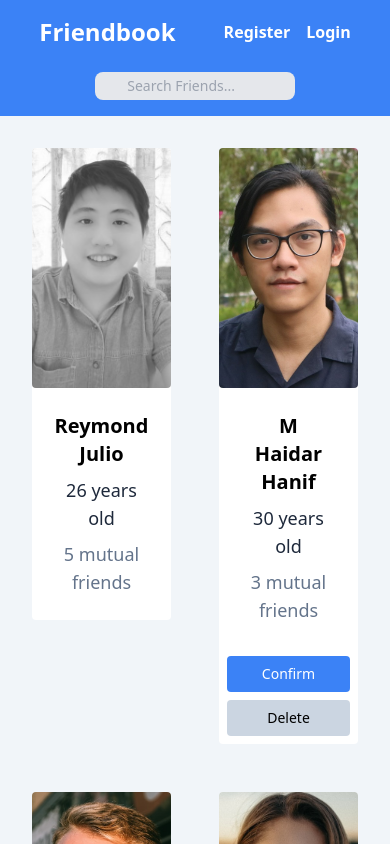
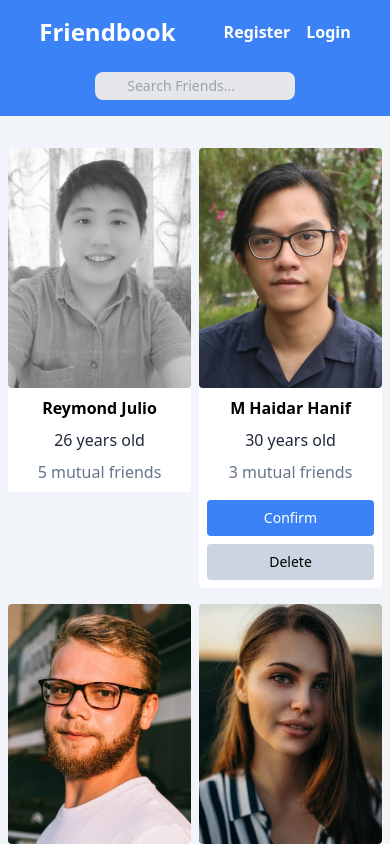
Before and after one commit to reymondjulio/friendbook-react, a React (Vite) app: page / in a window 390 px wide. Shown: the top 844 px of the page. Built offline with nearby package versions, Linux system fonts and the light colour scheme.

Commit message:
fix the username layout on the mobile screen

```diff
--- a/src/App.jsx
+++ b/src/App.jsx
@@ -31,10 +31,10 @@ export default function App() {
       <Header />
 
       {/* Card Container */}
-      <ul className="container mx-auto w-full p-8 grid grid-cols-2 md:grid-cols-3 xl:grid-cols-4 justify-center items-center gap-12">
+      <ul className="container mx-auto w-full py-8 px-2 grid grid-cols-2 md:grid-cols-3 xl:grid-cols-4 justify-center items-center gap-x-2 lg:gap-x-0 gap-y-4">
         {friends.map((friend) => {
           return (
-            <li key={friend.id} className="self-start">
+            <li key={friend.id} className="self-start justify-self-center">
               <FriendCard friend={friend} confirmFriend={confirmFriend} deleteFriend={deleteFriend} />
             </li>
           );
--- a/src/components/friend-card.jsx
+++ b/src/components/friend-card.jsx
@@ -1,27 +1,18 @@
 import { Link } from "react-router-dom";
 import { PropTypes } from "prop-types";
-
 import { Button } from "./button";
 
 export function FriendCard({ friend, confirmFriend, deleteFriend }) {
   return (
     <div className="max-w-fit h-fit rounded bg-white transition ease-in-out delay-150">
       <Link to={`/${friend.username}`} className="block hover:opacity-80">
-        <img
-          className="w-60 h-60 rounded object-cover  overflow-hidden"
-          src={friend.avatarURL}
-          alt={friend.name}
-        />
+        <img className="w-60 h-60 rounded object-cover  overflow-hidden" src={friend.avatarURL} alt={friend.name} />
       </Link>
 
-      <div className="flex flex-col justify-center items-center p-6 space-y-2">
-        <h3 className="text-center text-xl font-semibold">{friend.name}</h3>
-        <p className="text-center text-lg text-slate-800">
-          {friend.age} years old
-        </p>
-        <p className="text-center text-lg text-slate-500">
-          {friend.mutualFriends} mutual friends
-        </p>
+      <div className="flex flex-col justify-center items-center p-2 space-y-2">
+        <h3 className="text-center text-md sm:text-xl font-semibold">{friend.name}</h3>
+        <p className="text-center text-md sm:text-lg text-slate-800">{friend.age} years old</p>
+        <p className="text-center text-md sm:text-lg text-slate-500">{friend.mutualFriends} mutual friends</p>
       </div>
 
       {!friend.isConfirmed && (
```
